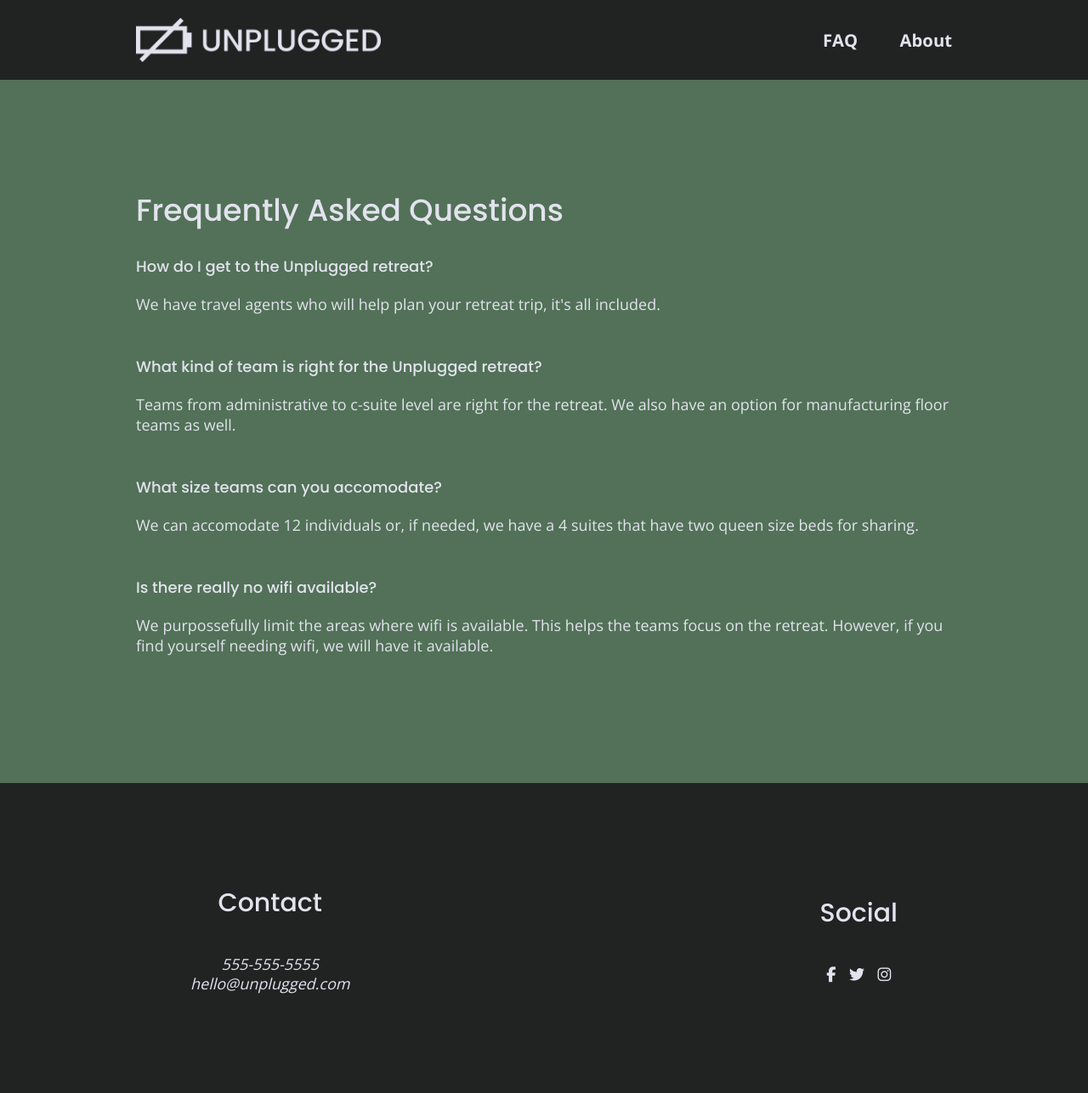
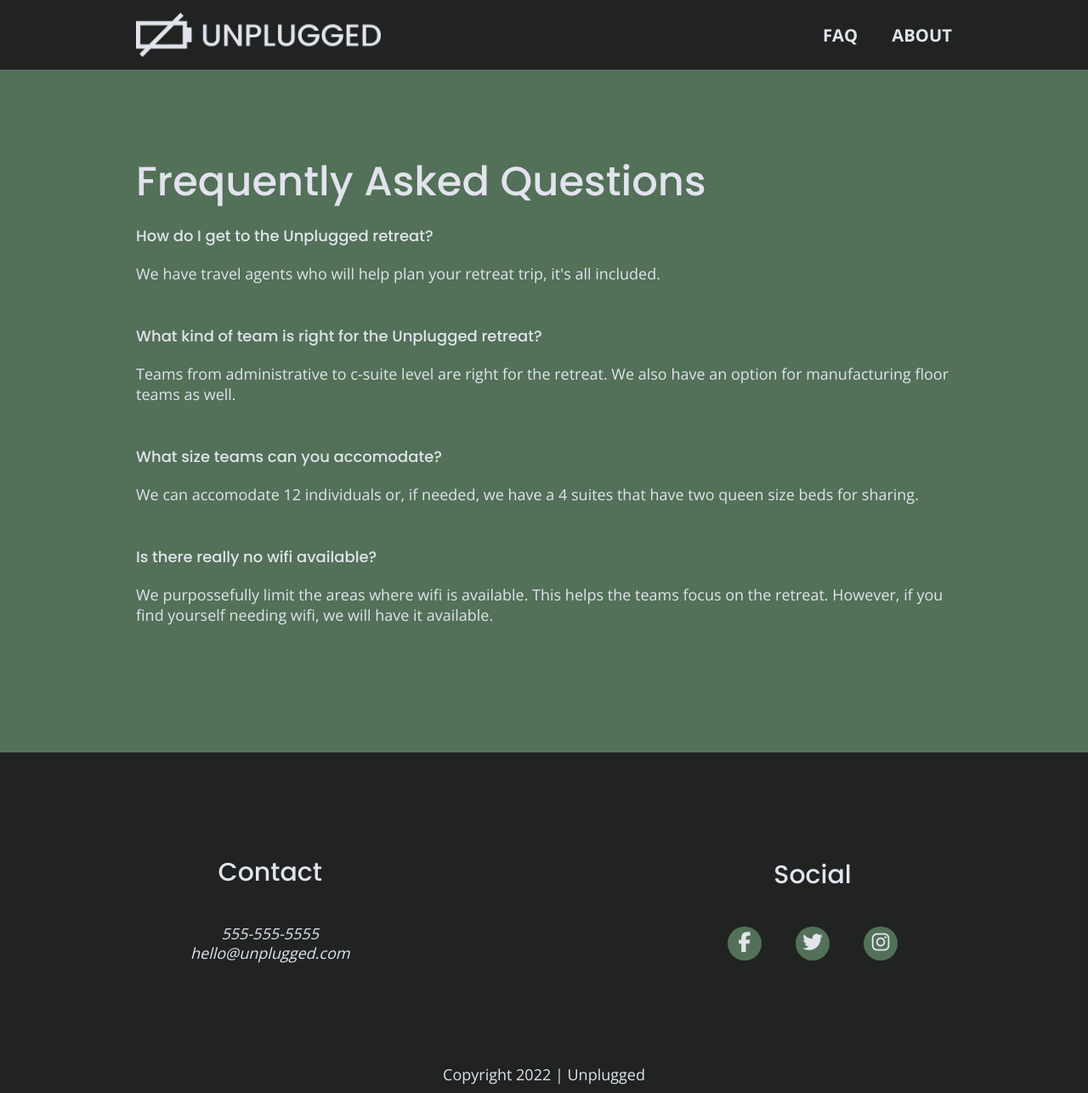
Before and after one commit to decooper19/unplugged-retreat, a website: page faq/index.html in a window 1280 px wide. Shown: the top 1287 px of the page at 85% size. Drawn offline with nearby package versions, Linux system fonts and the light colour scheme.

Commit message:
finalized css style

```diff
--- a/css/main.css
+++ b/css/main.css
@@ -102,6 +102,7 @@
    ul,
    ol {
     list-style-type:  none;
+    margin: 0;
    }
 
    a {
@@ -113,6 +114,7 @@
     font-family: 'Poppins', sans-serif;
     font-size: 1.875em;
     font-weight: 500;
+    margin: 0;
    }
 
    h3,
@@ -190,7 +192,7 @@
     width: 60%;
     font-size:  1.125em;
     font-weight: 700;
-    display: flex;
+    text-transform: uppercase;
    }
 
    header nav ul {
@@ -231,6 +233,14 @@
     display: flex;
     justify-content: center;
     align-items: center;
+    background-color: #527158;
+    border-radius: 50%;
+    width: 40px;
+    height: 40px;
+   }
+
+   footer .social-icons p i {
+    font-size: 1.3125em;
    }
 
    footer .copyright {
@@ -408,6 +418,10 @@
   .faq h2 {
     margin-bottom: 40px;
     line-height: 1;
+  }
+
+  .faq-content {
+    margin-bottom: 50px;
   }
 
   .faq-content {
@@ -597,6 +611,10 @@
     width: 62%;
   }
 
+  .features .i {
+    margin-bottom: 30px;
+  }
+
   /*-- Reviews --*/
   .reviews article {
     display: flex;
@@ -641,6 +659,11 @@
 
   footer p {
     line-height: 1.285;
+  }
+
+  footer .social-icons {
+    width: 12.5em;
+    justify-content: space-between;
   }
 
   footer .copyright {
@@ -737,15 +760,17 @@
 
    aside .content-wrapper .form-description,
    aside .content-wrapper .form {
-      width 40%:
+      width: 30%:
     }
 
     form-description p {
       font-size: 1.125em;
     }
+
     /* Features */
+
     .features h2 {
-      width 90%:
+      width: 90%:
     }
 
     .features article {
@@ -775,11 +800,11 @@
 
     .mission h2,
     .contact-section .content-wrapper h2 {
-      width: 95%:
+      width: 95%;
       font-size: 3em;
     }
 
-    .contact-content h4n{
+    .contact-content h4 {
     font-size: 1.875em;
   }
 
```
